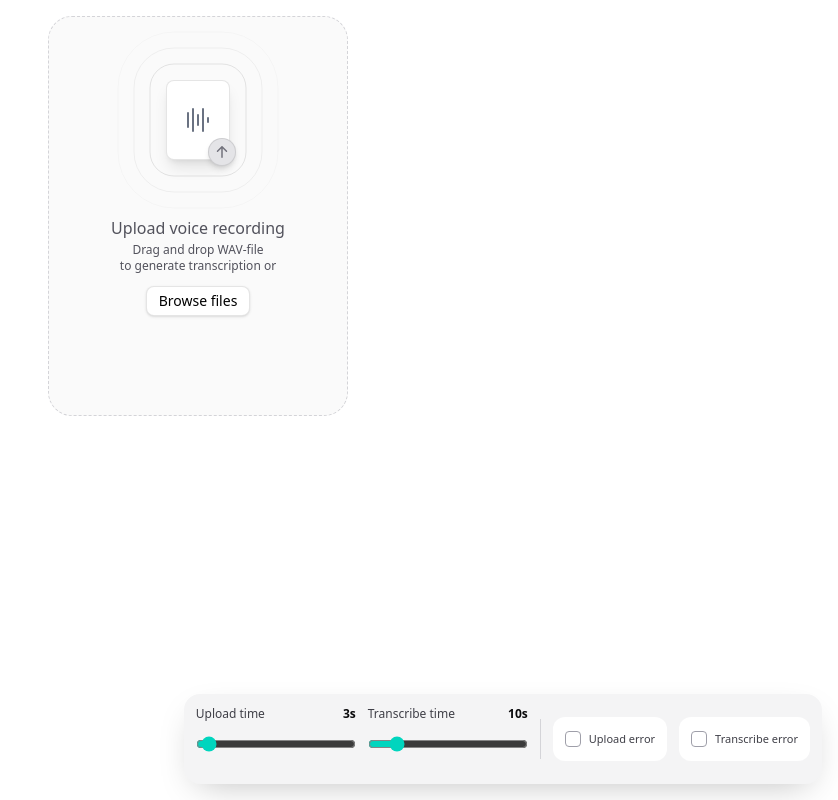
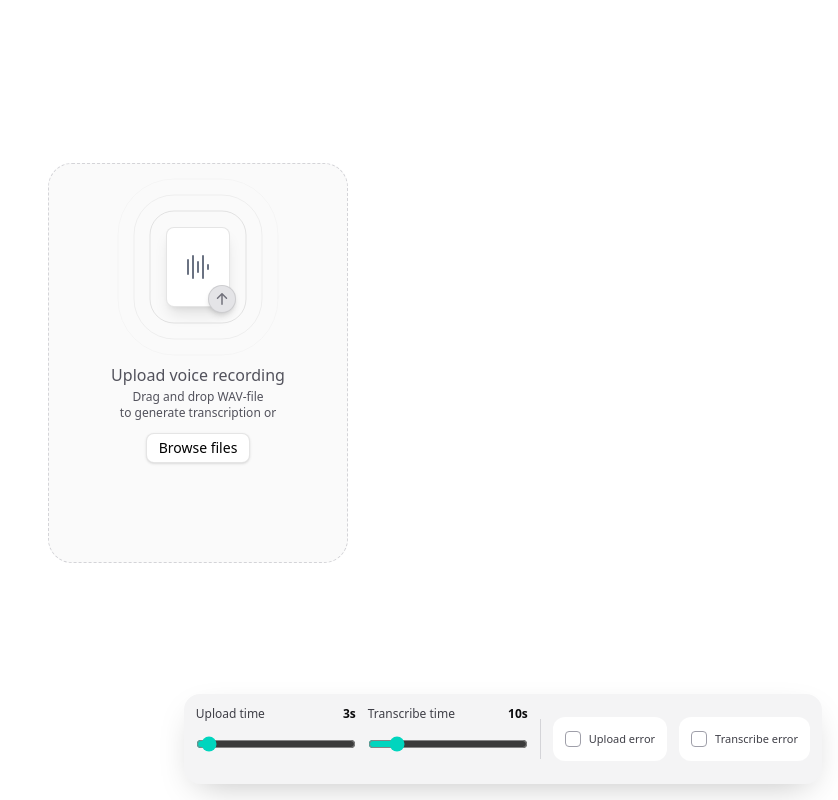
Before and after one commit to lltwox/granola-design-eng, a React (Vite) app: page / in a window 1280 px wide. Shown: the whole page, without its empty margins (442-1280 px from the left). Built offline with nearby package versions, Linux system fonts and the light colour scheme.

Commit message:
Center upload card and fix debug overlay positioning

```diff
--- a/src/App.tsx
+++ b/src/App.tsx
@@ -17,8 +17,10 @@ export default function App() {
     useState<AudioUploadDebugOptions>(initialDebugOptions);
 
   return (
-    <main className="grid min-h-svh content-start justify-items-center gap-6 overflow-auto bg-white p-4 py-8 lg:place-items-center lg:p-4">
-      <AudioUploadCard debugOptions={debugOptions} />
+    <main className="grid min-h-svh grid-rows-[minmax(0,2fr)_auto_minmax(0,3fr)] justify-items-center overflow-auto bg-white p-4">
+      <div className="row-start-2 h-100 w-75">
+        <AudioUploadCard debugOptions={debugOptions} />
+      </div>
       <DebugOverlay value={debugOptions} onChange={setDebugOptions} />
     </main>
   );
@@ -47,7 +49,7 @@ function DebugOverlay({ onChange, value }: DebugOverlayProps) {
   return (
     <aside
       aria-label="Upload simulator debug controls"
-      className="static max-w-[calc(100vw-2rem)] overflow-x-auto rounded-2xl bg-zinc-100 p-3 text-zinc-950 shadow-[0_12px_36px_-14px_rgba(0,0,0,0.28)] lg:fixed lg:right-4 lg:bottom-4"
+      className="fixed right-4 bottom-4 max-w-[calc(100vw-2rem)] overflow-x-auto rounded-2xl bg-zinc-100 p-3 text-zinc-950 shadow-[0_12px_36px_-14px_rgba(0,0,0,0.28)]"
     >
       <div className="flex min-w-max items-center gap-3">
         <DurationSlider
--- a/src/audio-upload/AudioUploadCard.tsx
+++ b/src/audio-upload/AudioUploadCard.tsx
@@ -253,7 +253,7 @@ export default function AudioUploadCard({
     <section
       aria-labelledby="audio-upload-title"
       aria-busy={isBusy}
-      className={`grid h-[min(400px,calc(100svh-32px))] min-h-90 w-full min-w-65 max-w-75 place-items-center rounded-3xl border text-center transition-colors duration-200 ${getCardClassName(
+      className={`grid h-100 w-75 place-items-center rounded-3xl border text-center transition-colors duration-200 ${getCardClassName(
         uploadState.status,
       )}`}
       onDragEnter={handleDragEnter}
```
